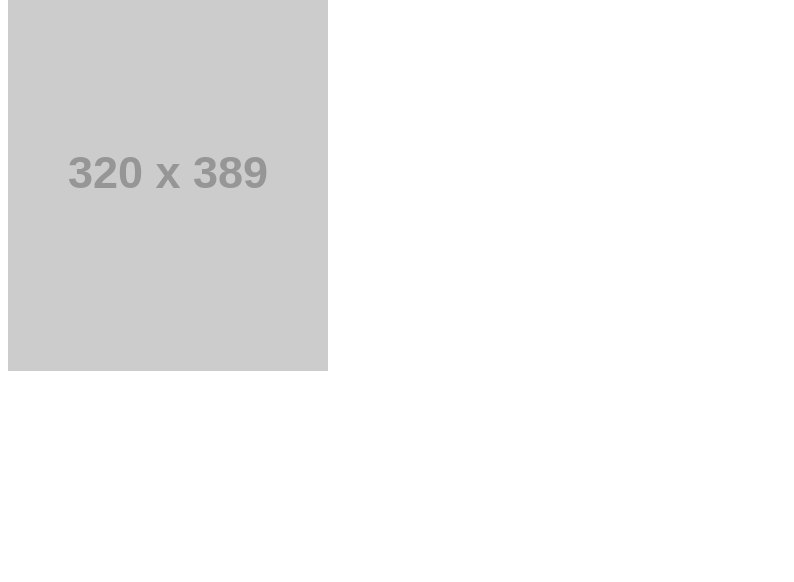
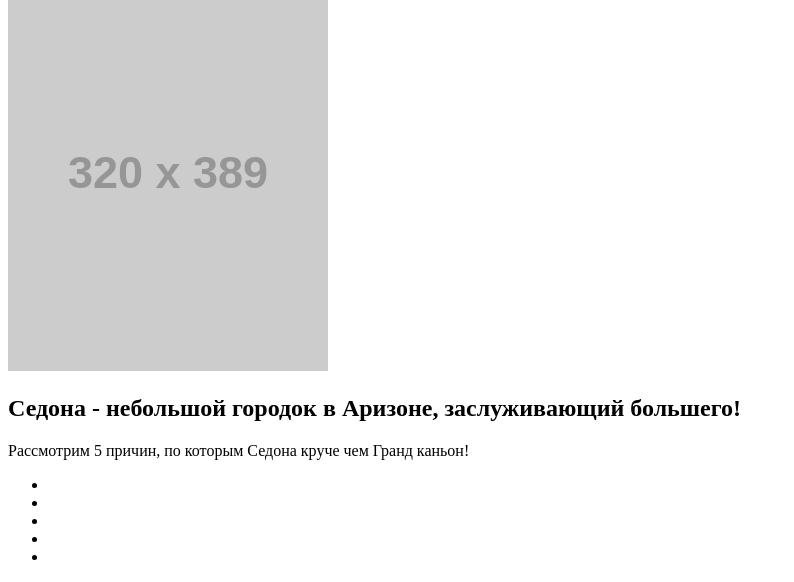
Before and after one commit to mi5ha6in/Sedona-adaptive, a website: page index.html in a window 1280 px wide. Shown: the part 238-820 px from the top of the page, without its empty margins (0-794 px from the left). Drawn offline with Linux system fonts and the light colour scheme; placeholder pictures from the web are drawn by us.

Commit message:
Добавляет блок advantages в разметку

```diff
--- a/index.html
+++ b/index.html
@@ -53,6 +53,24 @@
       </div>
     </header>
     <main class="page-main">
+      <section class="advantages">
+        <h2 class="advantages__title">
+          Седона - небольшой
+          городок в Аризоне,
+          заслуживающий большего!
+        </h2>
+        <p class="advantages__description">
+          Рассмотрим 5 причин, по которым
+          Седона круче чем Гранд каньон!
+        </p>
+        <ul class="advantages__list">
+          <li class="advantages__item"></li>
+          <li class="advantages__item"></li>
+          <li class="advantages__item"></li>
+          <li class="advantages__item"></li>
+          <li class="advantages__item"></li>
+        </ul>
+      </section>
     </main>
   </body>
 </html>
```
